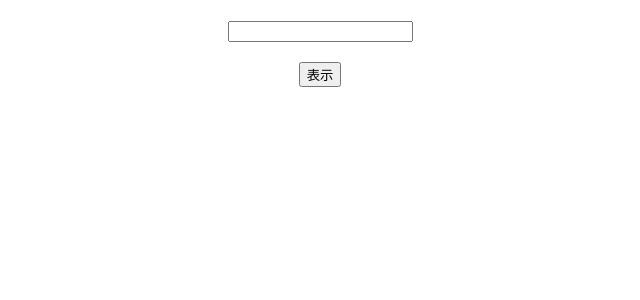
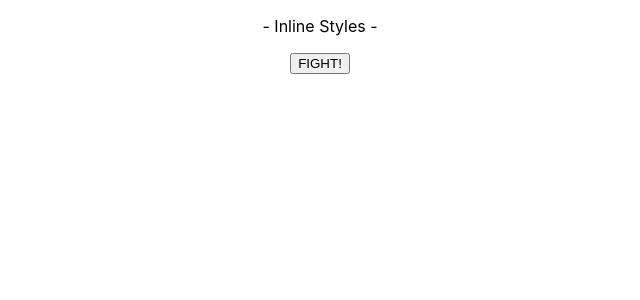
Before and after one commit to takayuki-s/react-review, a React (Create React App) app: page / in a window 1280 px wide. Shown: the top 300 px of the page, without its empty margins (320-960 px from the left). Built offline with nearby package versions, Linux system fonts and the light colour scheme.

Commit message:
CSS適用前

```diff
--- a/src/App.js
+++ b/src/App.js
@@ -2,6 +2,7 @@
 import './App.css';
 import { useCallback, useState, useMemo } from 'react';
 import { ChildArea } from './ChildArea';
+import { InlineStyle } from './components/inlineStyle';
 
 function App() {
   const [text, setText] = useState('');
@@ -17,12 +18,7 @@
 
   return (
     <div className="App">
-      <br />
-      <input value={text} onChange={onChangeText}/>
-      <br />
-      <br />
-      <button onClick={onClickOpen}>表示</button>
-      <ChildArea open={open}  onClickClose={onClickClose}/>
+      <InlineStyle />
     </div>
   );
 }
--- /dev/null
+++ b/src/components/inlineStyle.jsx
@@ -0,0 +1,8 @@
+export const InlineStyle = () => {
+  return (
+    <div>
+      <p>- Inline Styles -</p>
+      <button>FIGHT!</button>
+    </div>
+  )
+}
```
